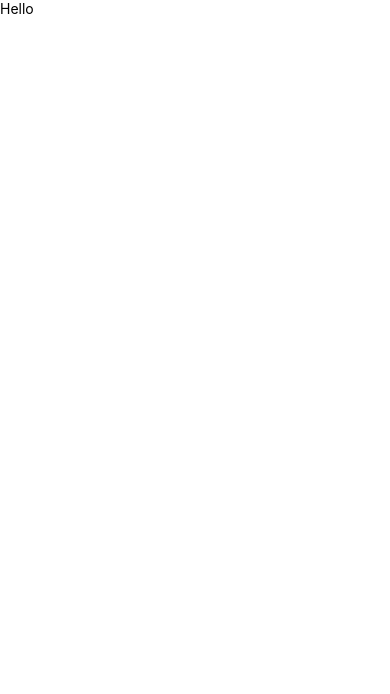
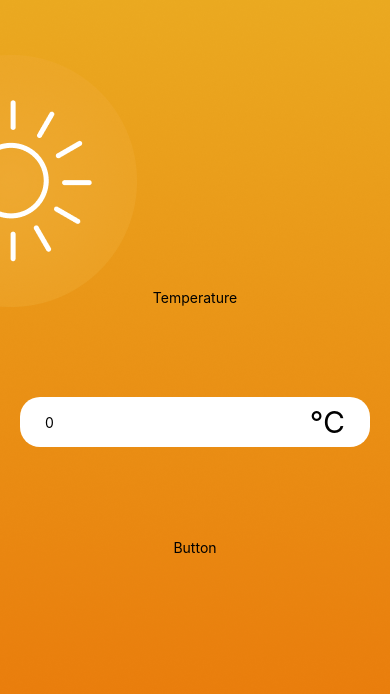
Before and after one commit to mdeaconu/react-native-temperature-converter, a React Native app: screen / in a window 390 px wide. Shown: the top 694 px of the page. Built offline with nearby package versions, Linux system fonts and the light colour scheme.

Commit message:
feat: text input
Signed-off-by: Mihai DEACONU <mihai.deaconu@cognizant.com>

```diff
--- a/App.js
+++ b/App.js
@@ -1,14 +1,22 @@
 import React from "react";
 import { SafeAreaProvider, SafeAreaView } from "react-native-safe-area-context";
-import { Text } from "react-native";
+import { ImageBackground, Text, View } from "react-native";
 import { s } from "./App.style";
+import hotBackground from "./assets/hot.png"
+import { Input } from "./components/Input/Input";
 
 export default function App() {
     return (
-        <SafeAreaProvider>
-            <SafeAreaView style={s.root}>
-                <Text>Hello</Text>
-            </SafeAreaView>
-        </SafeAreaProvider>
+        <ImageBackground style={s.backgroundImage} source={hotBackground}>
+            <SafeAreaProvider>
+                <SafeAreaView style={s.root}>
+                    <View style={s.workspace}>
+                        <Text>Temperature</Text>
+                        <Input defaultValue={0} />
+                        <Text>Button</Text>
+                    </View>
+                </SafeAreaView>
+            </SafeAreaProvider>
+        </ImageBackground>
     );
 }
--- a/App.style.js
+++ b/App.style.js
@@ -3,5 +3,15 @@ import { StyleSheet } from "react-native";
 export const s = StyleSheet.create({
     root: {
         flex: 1,
-    }
-})
+        justifyContent: "center",
+        padding: 20,
+    },
+    workspace: {
+        height: 450,
+        alignItems: "center",
+        justifyContent: "space-evenly",
+    },
+    backgroundImage: {
+        height: "100%",
+    },
+});
--- /dev/null
+++ b/components/Input/Input.jsx
@@ -0,0 +1,17 @@
+import React from "react";
+import { TextInput, Text, View } from "react-native";
+import { s } from "./Input.style";
+
+export function Input({ defaultValue }) {
+    return (
+        <View style={s.root}>
+            <TextInput
+                style={s.input}
+                maxLength={3}
+                placeholder="Type your temperature"
+                defaultValue={defaultValue.toString()}
+            />
+            <Text style={s.unit}>℃</Text>
+        </View>
+    );
+}
--- /dev/null
+++ b/components/Input/Input.style.js
@@ -0,0 +1,20 @@
+import { StyleSheet } from "react-native";
+
+export const s = StyleSheet.create({
+    root: {
+        alignSelf: "stretch",
+        justifyContent: "center",
+    },
+    input: {
+        backgroundColor: "white",
+        height: 50,
+        borderRadius: 20,
+        paddingLeft: 25,
+    },
+    unit: {
+        position: "absolute",
+        alignSelf: "flex-end",
+        paddingRight: 25,
+        fontSize: 30,
+    },
+});
```
Also changed, not shown: assets/cold.png (added), assets/hot.png (added).
